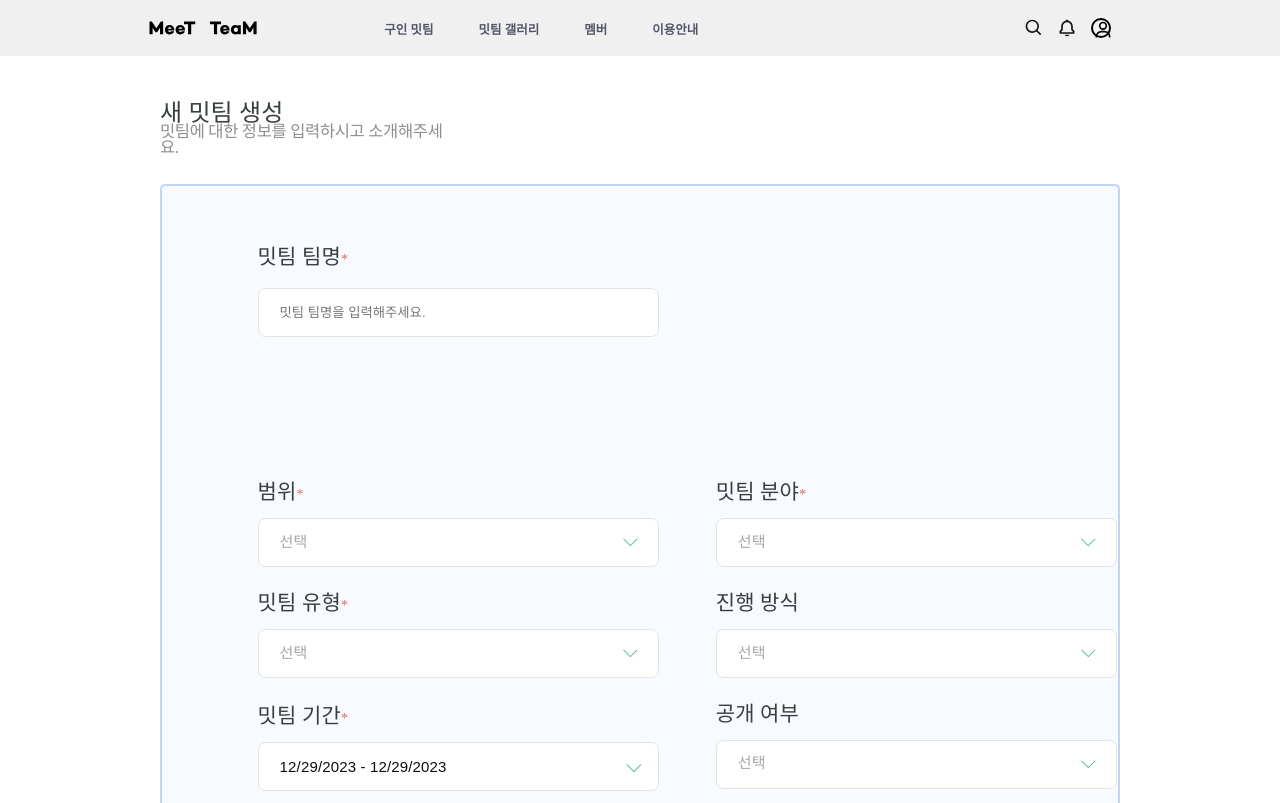
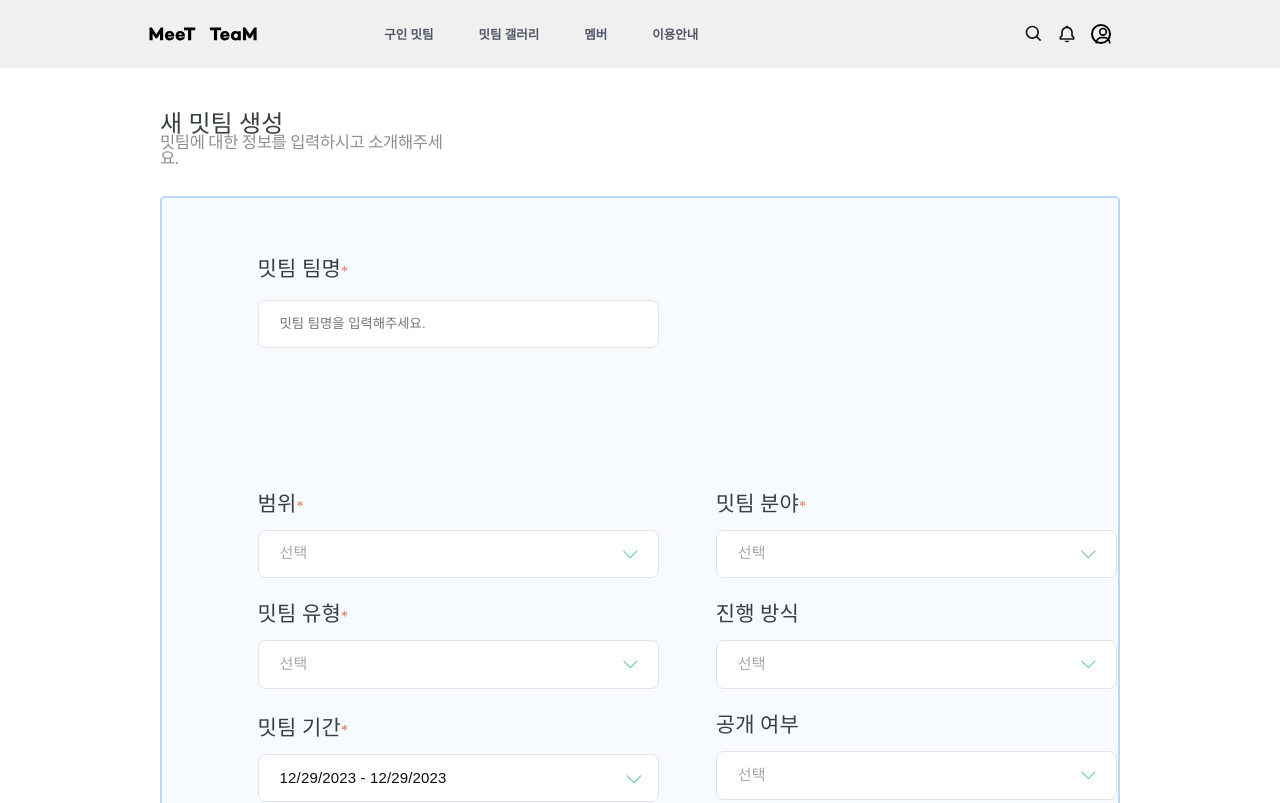
Before and after one commit to kimsuyeon0916/MeeTeam_FrontEnd, a React (Vite) app: page /create in a window 1280 px wide. Shown: the top 803 px of the page. Built offline with nearby package versions, Linux system fonts and the light colour scheme.

Commit message:
fix: header height 수정

```diff
--- a/src/components/Header/Header.styled.ts
+++ b/src/components/Header/Header.styled.ts
@@ -3,7 +3,7 @@ import styled from 'styled-components';
 const Header = styled.div`
 	.header {
 		display: flex;
-		height: 5.625rem;
+		height: 6.75rem;
 		justify-content: space-between;
 		align-items: center;
 		flex-shrink: 0;
--- a/src/pages/meeTeamCreatePage/MeeTeamCreatePage.tsx
+++ b/src/pages/meeTeamCreatePage/MeeTeamCreatePage.tsx
@@ -30,6 +30,12 @@ const MeeTeamCreatePage = () => {
 		navigate('/');
 	};
 
+	const validTeamName = () => {};
+
+	const handleSubmit = (event: React.FormEvent<HTMLFormElement>) => {
+		event.preventDefault();
+	};
+
 	return (
 		<S.MeeTeamCreatePage>
 			<div className='procedure'>
@@ -39,6 +45,7 @@ const MeeTeamCreatePage = () => {
 				</div>
 			</div>
 			<div className='wrapper'>
+				<form onSubmit={handleSubmit}>
 					<div className='container'>
 						<div className='container__teamname'>
 							<div className='container__teamname-subtitle'>
@@ -109,9 +116,10 @@ const MeeTeamCreatePage = () => {
 						</div>
 						<div className='container__controller'>
 							<button onClick={onClickCancel}>취소</button>
-						<button>등록하기</button>
+							<button type='submit'>등록하기</button>
 						</div>
 					</div>
+				</form>
 			</div>
 		</S.MeeTeamCreatePage>
 	);
```
Lines whose indentation alone changed are shown as unchanged.
